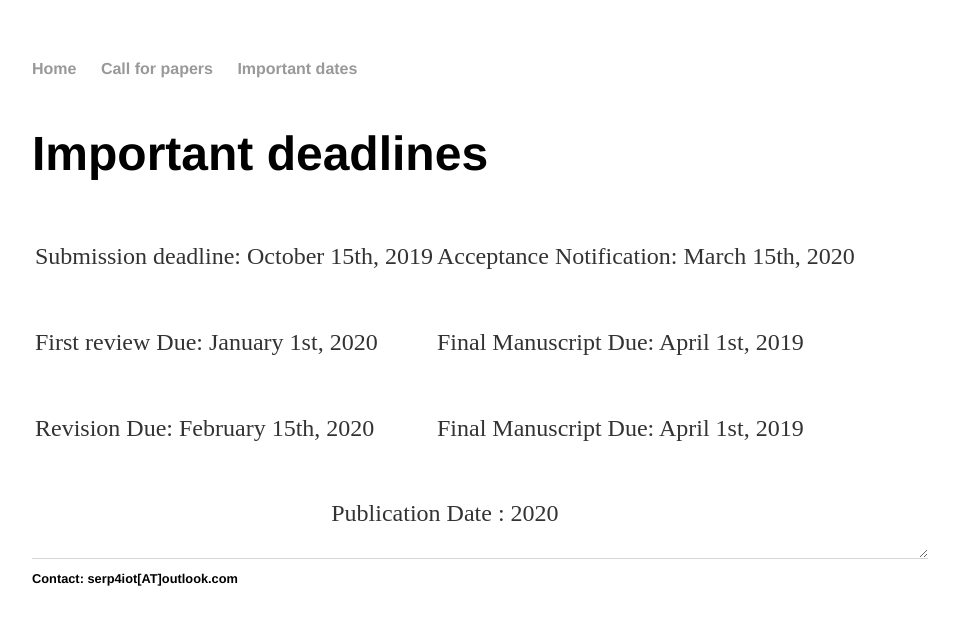
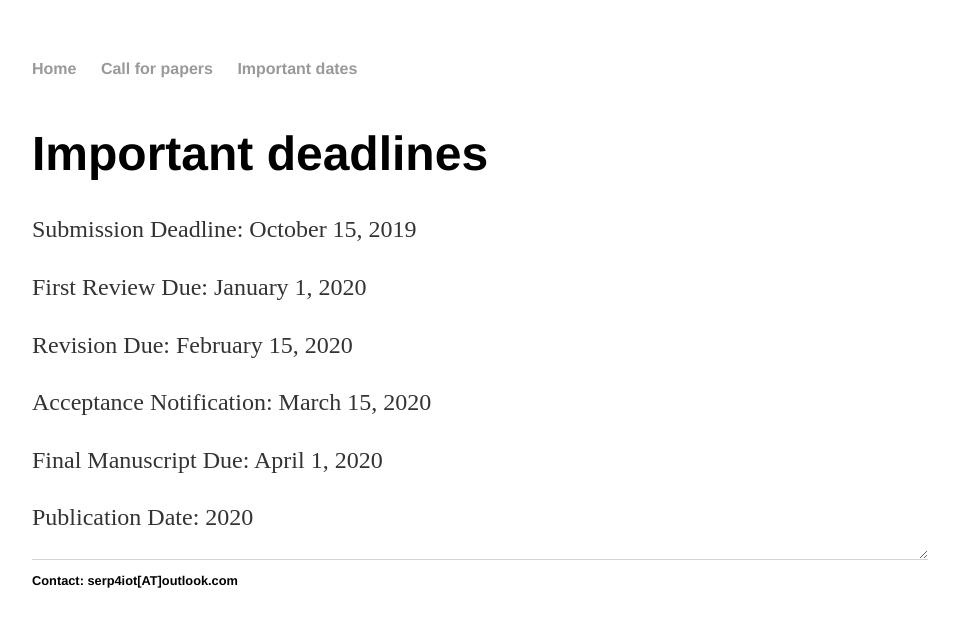
Before and after one commit to moar82/ieee-iotj-si-serp4iot, a Jekyll site: the page built from idates/index.html, in a window 1280 px wide. Shown: the top 627 px of the page, without its empty margins (160-1119 px from the left). Built offline with Jekyll 4.4.1, drawn with Linux system fonts in a browser that asks for light colours.

Commit message:
si website

```diff
--- a/_layouts/default.html
+++ b/_layouts/default.html
@@ -8,7 +8,7 @@
 		<body>
 			<nav>
 	    		<ul>
-	        	<li><a href=https://moar82.github.io/ieee-iotj-si-serp4iot/>Home</a></li>
+	        	<li><a href="https://moar82.github.io/ieee-iotj-si-serp4iot/">Home</a></li>
         		<li><a href="https://moar82.github.io/ieee-iotj-si-serp4iot/cpapers">Call for papers</a></li>
 			<!-- <li><a href="https://moar82.github.io/SERP4IoT/apapers">Accepted papers</a></li> -->
 			<!-- <li><a href="https://moar82.github.io/ieee-iotj-si-serp4iot/Committees">Committees</a></li> -->
--- a/idates/index.html
+++ b/idates/index.html
@@ -5,36 +5,9 @@ title: Important dates
 
 <h1>Important deadlines </h1>
 
-<table>
-<tbody>
-<tr>
-<td>
-<p><span style="font-weight: 400;">Submission deadline: October 15</span><span style="font-weight: 400;">th</span><span style="font-weight: 400;">, 2019</span></p>
-</td>
-<td>
-<p><span style="font-weight: 400;">Acceptance Notification: March 15</span><span style="font-weight: 400;">th</span><span style="font-weight: 400;">, 2020</span></p>
-</td>
-</tr>
-<tr>
-<td>
-<p><span style="font-weight: 400;">First review Due: January 1</span><span style="font-weight: 400;">st</span><span style="font-weight: 400;">, 2020</span></p>
-</td>
-<td>
-<p><span style="font-weight: 400;">Final Manuscript Due: April 1</span><span style="font-weight: 400;">st</span><span style="font-weight: 400;">, 2019</span></p>
-</td>
-</tr>
-<tr>
-<td>
-<p><span style="font-weight: 400;">Revision Due: February 15</span><span style="font-weight: 400;">th</span><span style="font-weight: 400;">, 2020</span></p>
-</td>
-<td>
-<p><span style="font-weight: 400;">Final Manuscript Due: April 1</span><span style="font-weight: 400;">st</span><span style="font-weight: 400;">, 2019</span></p>
-</td>
-</tr>
-<tr>
-<td colspan="2">
-<p style="text-align: center;"><span style="font-weight: 400;">Publication Date : 2020</span></p>
-</td>
-</tr>
-</tbody>
-</table>
+<p><span style="font-weight: 400;">Submission Deadline: October 15, 2019</span></p>
+<p><span style="font-weight: 400;">First Review Due: January 1, 2020</span></p>
+<p><span style="font-weight: 400;">Revision Due: February 15, 2020</span></p>
+<p><span style="font-weight: 400;">Acceptance Notification: March 15, 2020</span></p>
+<p><span style="font-weight: 400;">Final Manuscript Due: April 1, 2020</span></p>
+<p><span style="font-weight: 400;">Publication Date: 2020</span></p>
```
